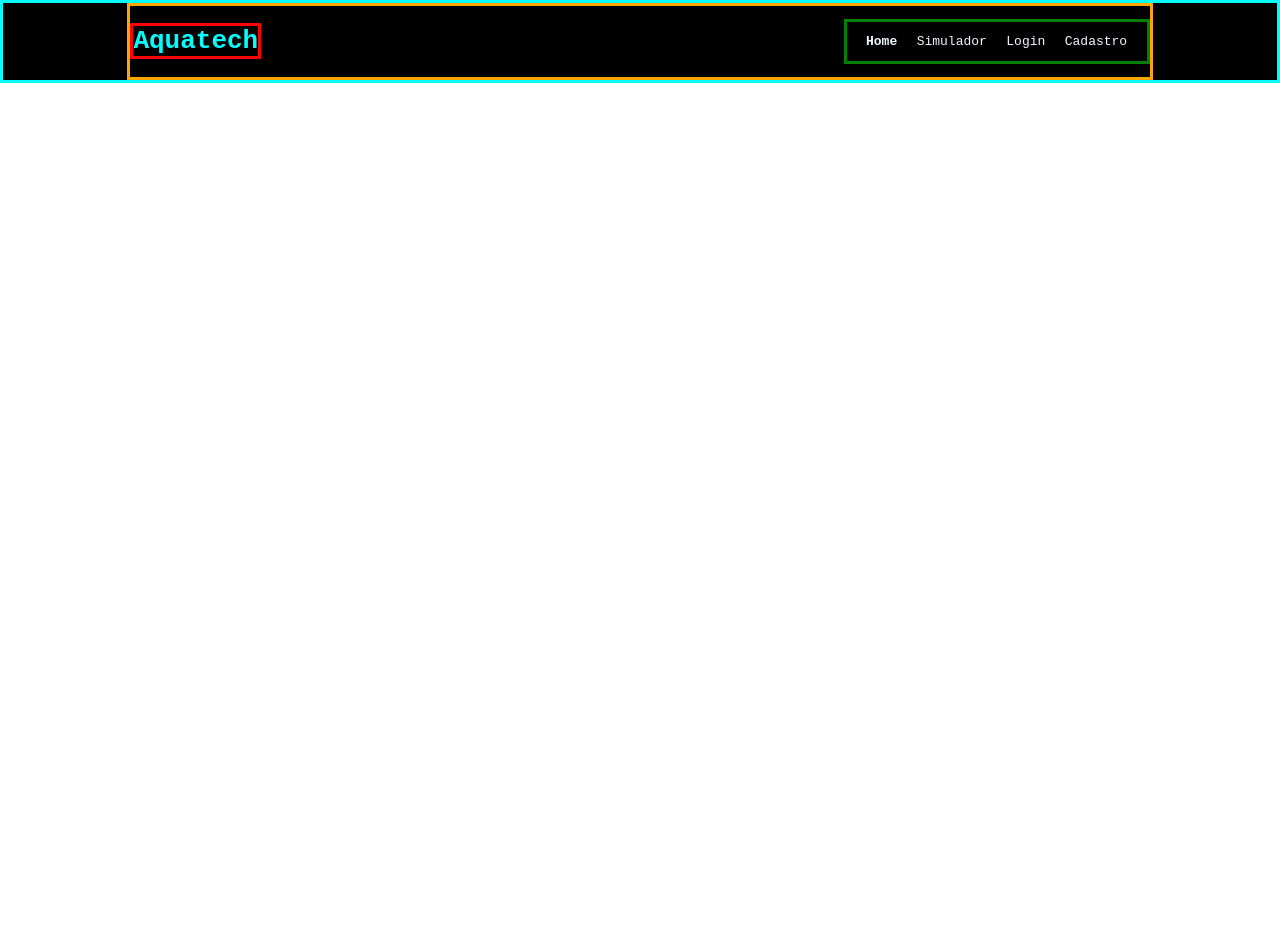
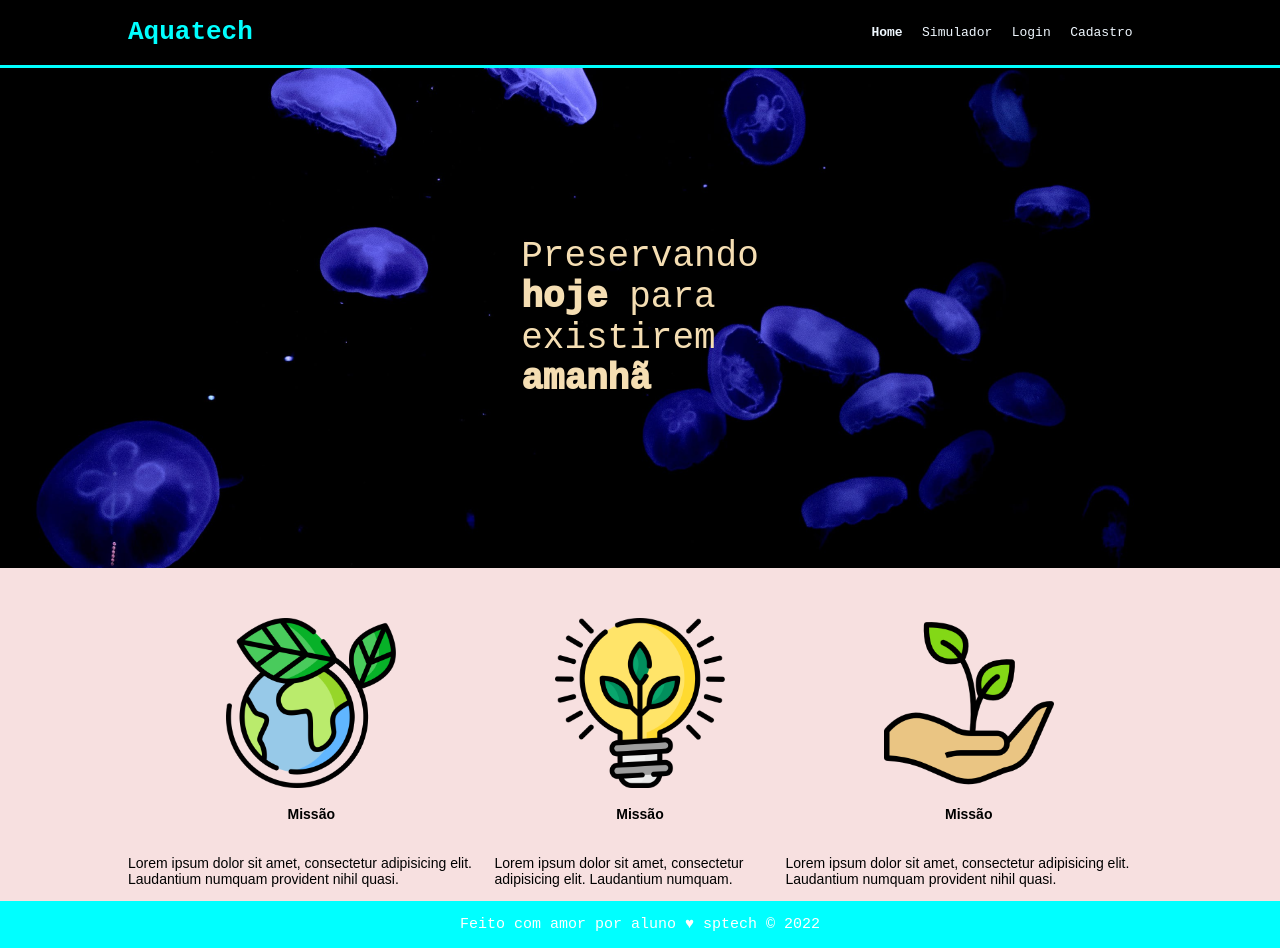
Before and after one commit to Joao-Miziaras/aulaPi, a plain HTML site: page HTML e CSS/ProjetoParte2/Header.html in a window 1280 px wide. Before the commit the page ends 800 px from the top, so only its background shows below. Drawn offline with Linux system fonts and the light colour scheme.

Commit message:
Site teste intitucional terminado

```diff
--- a/HTML e CSS/ProjetoParte2/Header.css
+++ b/HTML e CSS/ProjetoParte2/Header.css
@@ -1,32 +1,31 @@
 body{
+    background-color: black;
     margin:0;
     font-family: monospace;
 }
 
 .header{
-    border: 3px solid aqua;
-
     background-color: black;
+    border-bottom: 3px solid aqua;
 }
 .header ul .aqui{
     font-weight: 800;
 }
 .header .container{
+    justify-content: space-between;
+}
+.container{
     width: 80%;
-    border:  3px solid orange;
     margin: auto;
     display: flex;
-    justify-content: space-between;
 }
 .titulo{
     color: aqua;
-    border: 3px solid red;
     width: fit-content;
 
 }
 .nav{
     list-style: none;
-    border: 3px solid green;
     color:aliceblue;
     display: flex;
     justify-content: space-evenly;
@@ -34,3 +33,52 @@ body{
     padding: 0;
     align-items: center;
 }
+/* Fim do cabeçalho
+   Começo do banner*/
+
+.banner{
+    background-image: url('imgs/bg-jelly-fish-para-home.png');
+    height: 500px;
+    color:wheat;
+    display: flex;
+}
+.banner .container p span{
+    font-weight: 1000;
+}
+.banner .container {
+    justify-content: center;
+    font-size: 36px;
+    width: 10%;
+}
+/*fim do banner*/
+.social{
+    background-color: rgb(247, 224, 224);
+    display: flex;
+
+}
+.social .container .boxes .box img{
+    width: 170px;
+}
+.social .container .boxes{
+    display: flex;
+}
+.box{
+    margin-top: 50px;
+    display: flex;
+    flex-direction: column;
+    align-items: center;
+}
+.social .container .boxes .box{
+    font-family: arial;
+    font-size: 14px;
+}
+/*fim social*/
+.footer{
+    background-color: aqua;
+    color: white;
+    display: flex;
+    font-size: 15px;
+}
+.footer .container{
+    justify-content:  center;
+}
--- a/HTML e CSS/ProjetoParte2/Header.html
+++ b/HTML e CSS/ProjetoParte2/Header.html
@@ -20,5 +20,49 @@
         </div>
 
     </div>
+
+    <div class="banner">
+        <div class="container">
+            <p>
+                Preservando <span>hoje</span> para existirem <span >amanhã</span>
+            </p>
+        </div>
+    </div>
+    <div class="social">
+        <div class="container">
+            <div class="boxes">
+                <div class="box">
+                    <img src="imgs/planet-earth_color.png" alt="">
+                    <h4>Missão</h4>
+                    <p>
+                        Lorem ipsum dolor sit amet, consectetur adipisicing elit. Laudantium numquam provident nihil quasi.
+                    </p>
+                </div>
+                <div class="box">
+                    <img src="imgs/lightbulb_color.png" alt="">
+                    <h4>Missão</h4>
+                    <p>
+                        Lorem ipsum dolor sit amet, consectetur adipisicing elit. Laudantium numquam.
+                    </p>
+                </div>
+                <div class="box">
+                    <img src="imgs/growth_color.png" alt="">
+                    <h4>Missão</h4>
+                    <p>
+                        Lorem ipsum dolor sit amet, consectetur adipisicing elit. Laudantium numquam provident nihil quasi.
+                    </p>
+                </div>
+
+            </div>
+        </div>
+    </div>
+    <div class="footer">
+        <div class="container">
+            <p>
+                Feito com amor por aluno &hearts; sptech &copy; 2022
+            </p>
+        </div>
+    </div>
+
 </body>
 </html>
```
Also changed, not shown: HTML e CSS/ProjetoParte2/imgs/bg-jelly-fish-para-home.png (added), HTML e CSS/ProjetoParte2/imgs/bg-jelly-fish-para_outras_pags.png (added), HTML e CSS/ProjetoParte2/imgs/growth.png (added), HTML e CSS/ProjetoParte2/imgs/growth_color.png (added), HTML e CSS/ProjetoParte2/imgs/lightbulb.png (added), HTML e CSS/ProjetoParte2/imgs/lightbulb_color.png (added), HTML e CSS/ProjetoParte2/imgs/planet-earth.png (added), HTML e CSS/ProjetoParte2/imgs/planet-earth_color.png (added).
